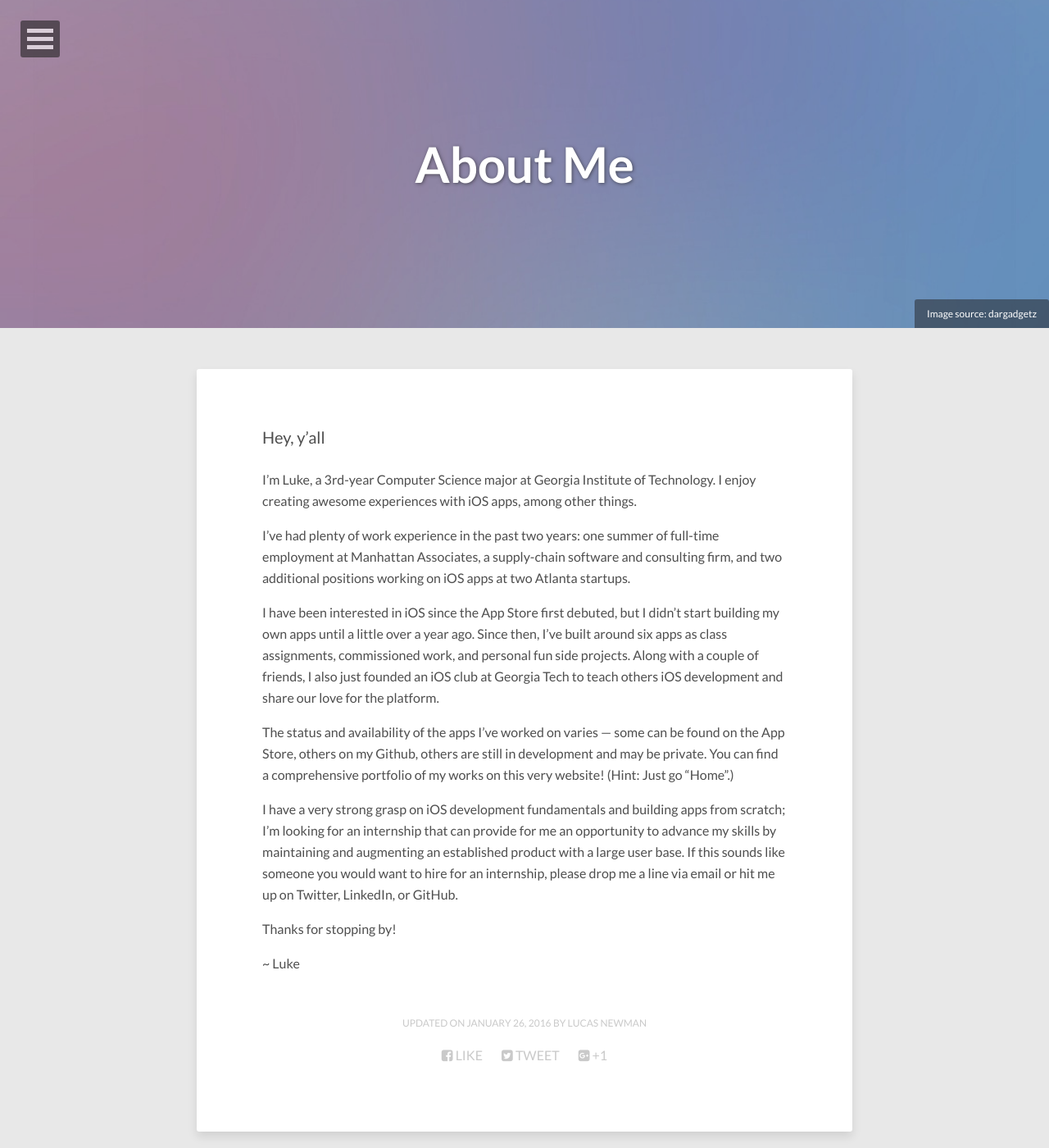
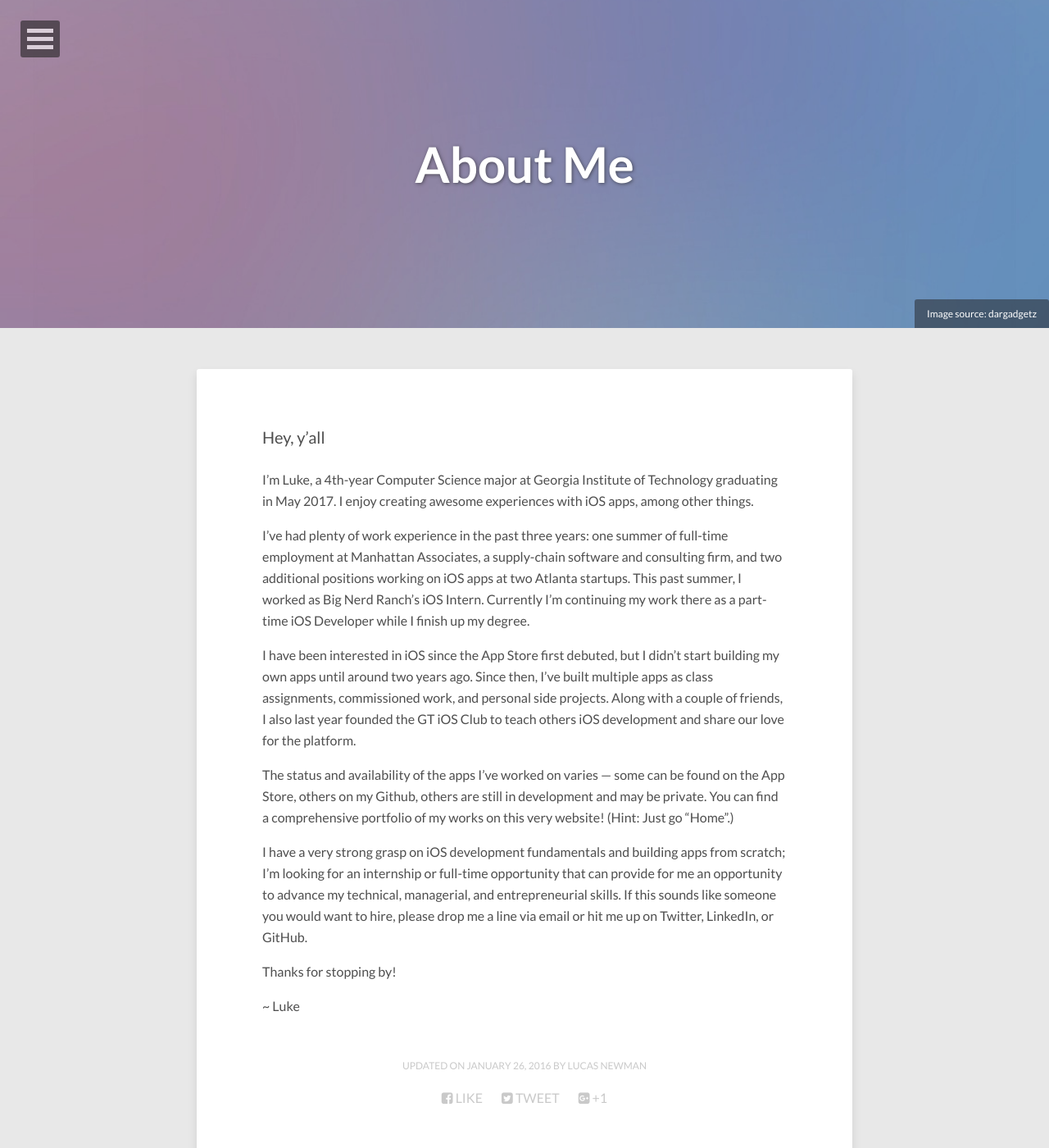
Before and after one commit to lukenewman/lukenewman.github.io, a Jekyll site: the page built from about/index.md, in a window 1280 px wide and 1400 px high. Shown: the whole window at 82% size. Built offline with Jekyll 4.4.1, drawn with Linux system fonts in a browser that asks for light colours; nearby versions of some CDN libraries.

Commit message:
Updated about me

```diff
--- a/about/index.md
+++ b/about/index.md
@@ -11,15 +11,15 @@ modified: 2016-1-26
 
 Hey, y'all
 
-I'm Luke, a 3rd-year Computer Science major at Georgia Institute of Technology. I enjoy creating awesome experiences with iOS apps, among other things.
+I'm Luke, a 4th-year Computer Science major at Georgia Institute of Technology graduating in May 2017. I enjoy creating awesome experiences with iOS apps, among other things.
 
-I’ve had plenty of work experience in the past two years: one summer of full-time employment at Manhattan Associates, a supply-chain software and consulting firm, and two additional positions working on iOS apps at two Atlanta startups.
+I’ve had plenty of work experience in the past three years: one summer of full-time employment at Manhattan Associates, a supply-chain software and consulting firm, and two additional positions working on iOS apps at two Atlanta startups. This past summer, I worked as Big Nerd Ranch's iOS Intern. Currently I'm continuing my work there as a part-time iOS Developer while I finish up my degree.
 
-I have been interested in iOS since the App Store first debuted, but I didn’t start building my own apps until a little over a year ago. Since then, I’ve built around six apps as class assignments, commissioned work, and personal fun side projects. Along with a couple of friends, I also just founded an iOS club at Georgia Tech to teach others iOS development and share our love for the platform.
+I have been interested in iOS since the App Store first debuted, but I didn’t start building my own apps until around two years ago. Since then, I’ve built multiple apps as class assignments, commissioned work, and personal side projects. Along with a couple of friends, I also last year founded the GT iOS Club to teach others iOS development and share our love for the platform.
 
 The status and availability of the apps I’ve worked on varies — some can be found on the App Store, others on my Github, others are still in development and may be private. You can find a comprehensive portfolio of my works on this very website! (Hint: Just go "Home".)
 
-I have a very strong grasp on iOS development fundamentals and building apps from scratch; I’m looking for an internship that can provide for me an opportunity to advance my skills by maintaining and augmenting an established product with a large user base. If this sounds like someone you would want to hire for an internship, please drop me a line via email or hit me up on Twitter, LinkedIn, or GitHub.
+I have a very strong grasp on iOS development fundamentals and building apps from scratch; I’m looking for an internship or full-time opportunity that can provide for me an opportunity to advance my technical, managerial, and entrepreneurial skills. If this sounds like someone you would want to hire, please drop me a line via email or hit me up on Twitter, LinkedIn, or GitHub.
 
 Thanks for stopping by!
 
```
